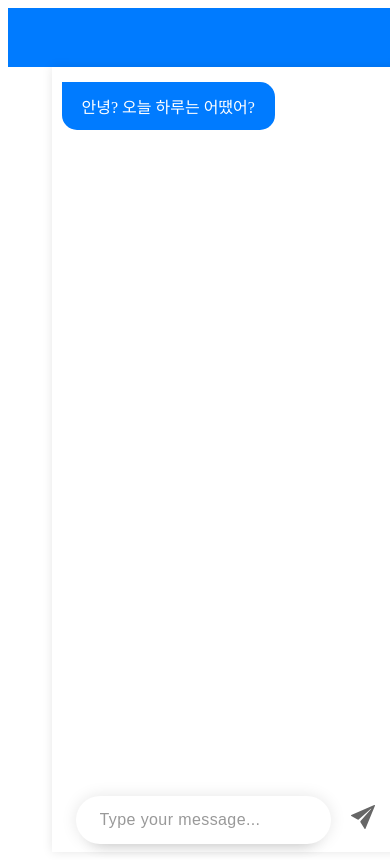
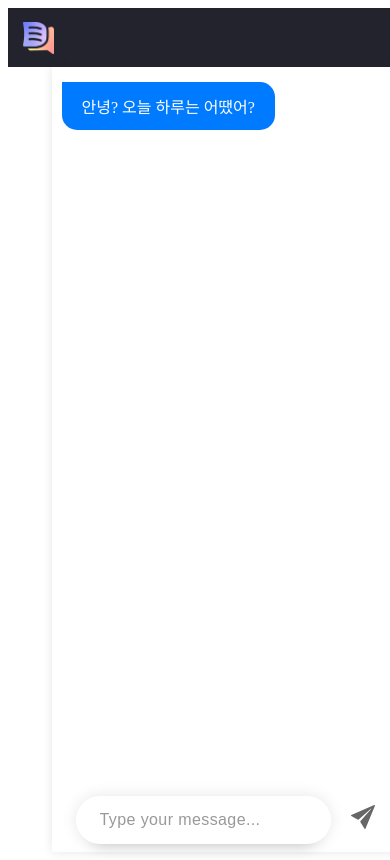
Before and after one commit to CAU-DM/DearMe_DEMO, a React (Create React App) app in the folder frontend/: page / in a window 390 px wide. Built offline with nearby package versions, Linux system fonts and the light colour scheme; the HTML template or start-up script is replaced by a standard one.

Commit message:
Added Header.js, logo_text.png : Header styling

```diff
--- a/frontend/src/App.css
+++ b/frontend/src/App.css
@@ -9,11 +9,19 @@
 
 .header {
   height: 100%;
-  min-width: 144px;
+  min-width: 234px;
+  display: flex;
   flex-direction: column;
   align-content: start;
+  align-items: start;
   padding: 0px 5px;
-  background-color: #007bff;
+  background-color: #22232c;
+}
+
+.header img {
+  height: 32px;
+  margin-top: 32px;
+  margin-left: 24px;
 }
 
 .main_container {
@@ -136,7 +144,7 @@
   align-content: center;
 
   &:hover {
-    color: #333;
+    color: #22232c;
   }
 }
 
@@ -163,6 +171,14 @@
   .header {
     width: 100%;
     height: 64px;
+    display: flex;
+    flex-direction: row;
+    align-items: center;
+  }
+
+  .header img {
+    margin-top: 0px;
+    margin-left: 10px;
   }
 }
 
@@ -170,17 +186,16 @@
   .header {
     min-width: 64px;
   }
-}
 
-@media (min-width: 1081px) and (max-width: 1920) {
-  .header {
-    min-width: 144px;
+
+  .header img {
+    margin-left: 16px;
   }
 }
 
 @media (min-width: 1921px) {
   .header {
-    min-width: 256px;
+    min-width: 324px;
   }
 }
 
--- a/frontend/src/App.js
+++ b/frontend/src/App.js
@@ -2,6 +2,7 @@ import React, { useState } from "react";
 import "./App.css";
 import FeedPage from "./FeedPage";
 import ChatWindow from "./ChatWindow";
+import Header from "./Header";
 
 function App() {
   const [messages, setMessages] = useState([
@@ -17,11 +18,7 @@ function App() {
 
   return (
     <div className="App">
-      <div className="header">
-        <div className="header_content">
-
-        </div>
-      </div>
+      <Header/>
       <div className="main_container">
         <FeedPage feeds={feeds} />
         <ChatWindow messages={messages} setMessages={setMessages} />
--- /dev/null
+++ b/frontend/src/Header.js
@@ -0,0 +1,27 @@
+import React, { useState, useEffect } from 'react';
+
+function Header() {
+  const [windowWidth, setWindowWidth] = useState(window.innerWidth);
+
+  useEffect(() => {
+    const handleResize = () => {
+      setWindowWidth(window.innerWidth);
+    };
+
+    window.addEventListener('resize', handleResize);
+
+    return () => {
+      window.removeEventListener('resize', handleResize);
+    };
+  }, []);
+
+  const imageUrl = windowWidth > 1080 ? 'logo_text_c.png' : 'logo512_nb.png';
+
+  return (
+    <div className="header">
+      <img src={imageUrl} alt="Logo" />
+    </div>
+  );
+}
+
+export default Header;
```
Also changed, not shown: frontend/public/logo_text.png (added), frontend/public/logo_text_c.png (added).
